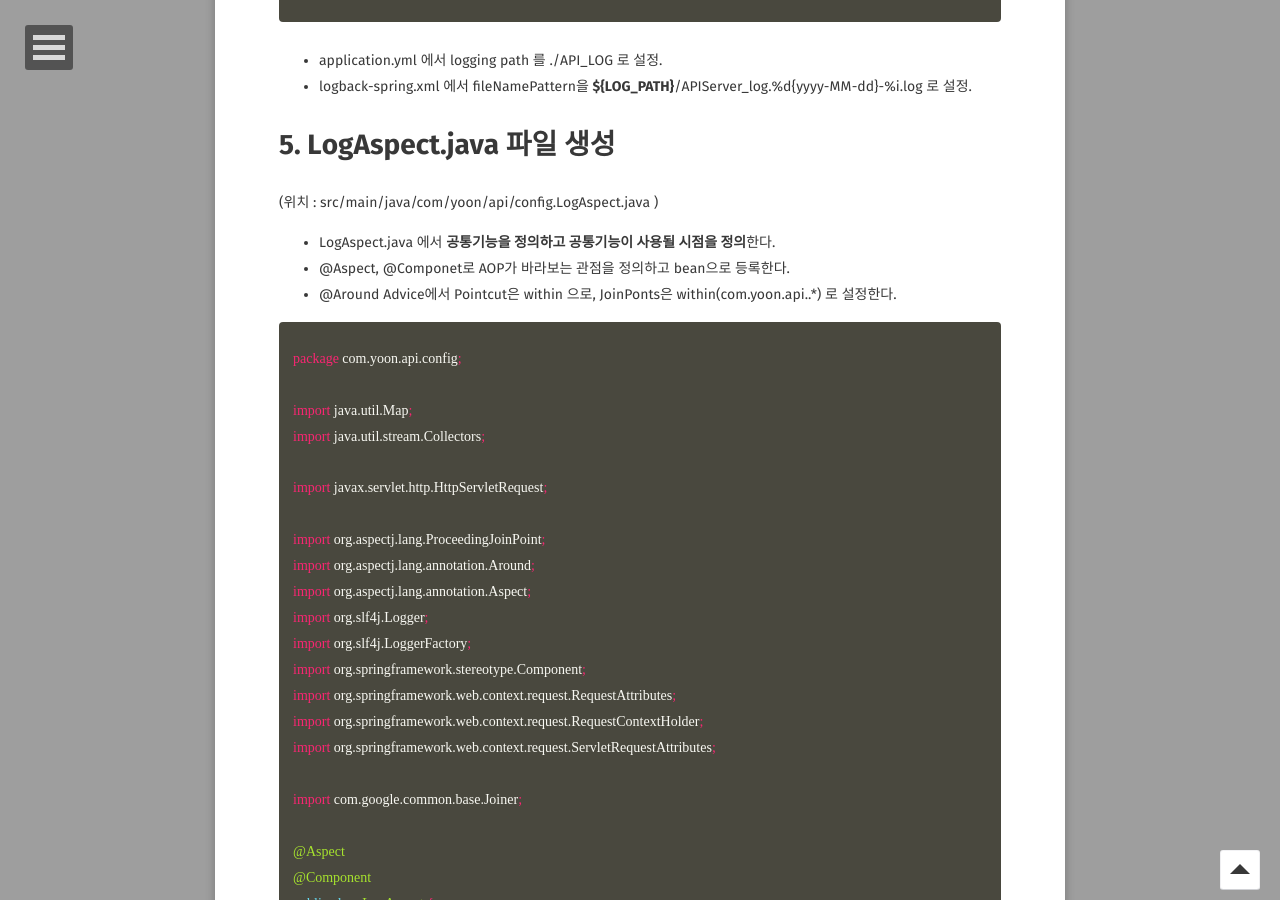
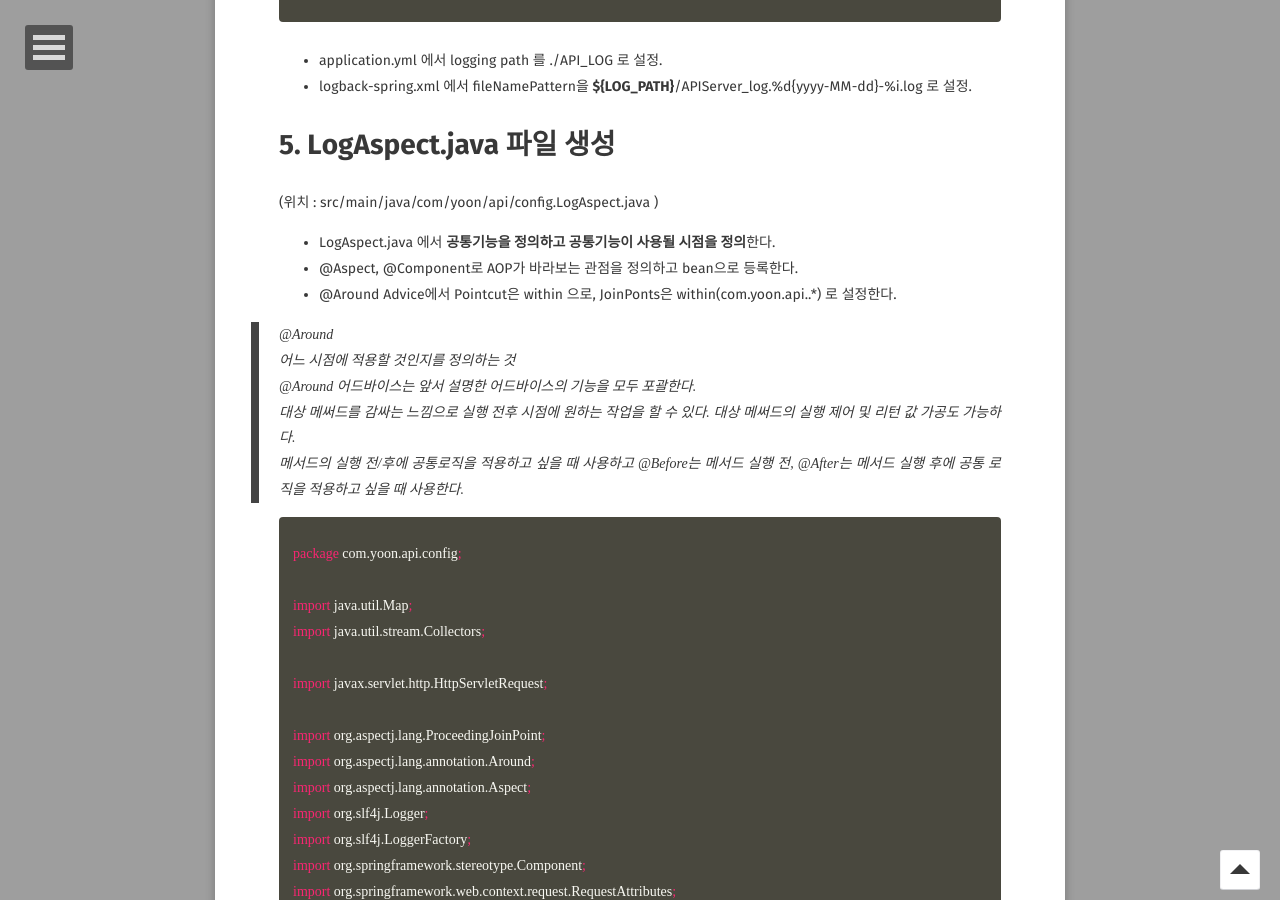
Before and after one commit to GayeonYoon/GayeonYoon.github.io, a Jekyll site: the page built from _posts/2021-07-30-REST_API_POST_1.md, in a window 1280 px wide and 900 px high, scrolled down 8002 px. Built offline with Jekyll 4.4.1, drawn with Linux system fonts in a browser that asks for light colours; some web fonts are replaced; some of the changed text lies outside the part shown.

Commit message:
Update 2021-07-30-REST_API_POST_1.md

```diff
--- a/_posts/2021-07-30-REST_API_POST_1.md
+++ b/_posts/2021-07-30-REST_API_POST_1.md
@@ -260,8 +260,14 @@ server:
 
 (위치 : src/main/java/com/yoon/api/config.LogAspect.java ) <br>
 * LogAspect.java 에서 <b>공통기능을 정의하고 공통기능이 사용될 시점을 정의</b>한다. <br>
-* @Aspect, @Componet로 AOP가 바라보는 관점을 정의하고 bean으로 등록한다.
-* @Around Advice에서 Pointcut은 within 으로, JoinPonts은 within(com.yoon.api..*) 로 설정한다.
+* @Aspect, @Component로 AOP가 바라보는 관점을 정의하고 bean으로 등록한다.
+* @Around Advice에서 Pointcut은 within 으로, JoinPonts은 within(com.yoon.api..*) 로 설정한다.<br>
+
+> @Around<br>
+어느 시점에 적용할 것인지를 정의하는 것<br>
+@Around 어드바이스는 앞서 설명한 어드바이스의 기능을 모두 포괄한다. <br>
+대상 메써드를 감싸는 느낌으로 실행 전후 시점에 원하는 작업을 할 수 있다. 대상 메써드의 실행 제어 및 리턴 값 가공도 가능하다.<br>
+메서드의 실행 전/후에 공통로직을 적용하고 싶을 때 사용하고 @Before는 메서드 실행 전, @After는 메서드 실행 후에 공통 로직을 적용하고 싶을 때 사용한다.<br>
 
 {% highlight java %}
 package com.yoon.api.config;
```
Also changed, not shown: other parts of _posts/2021-07-30-REST_API_POST_1.md (+0 -9 lines).
